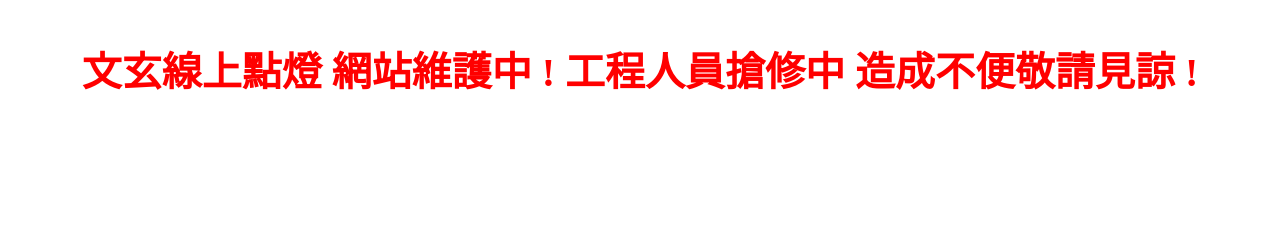
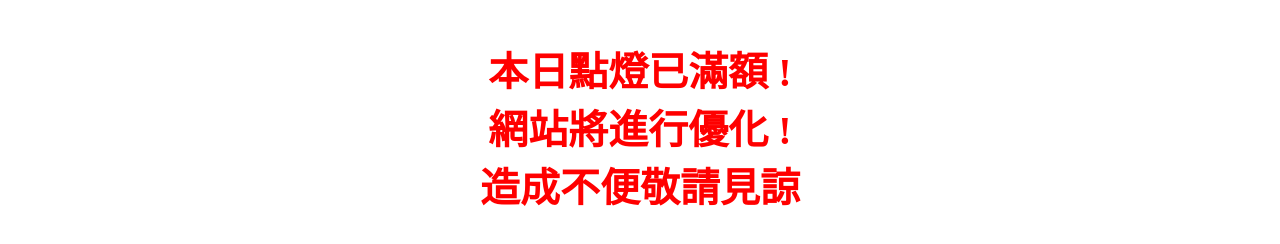
Before and after one commit to jiaren23/matain, a plain HTML site: page index.html in a window 1280 px wide. Drawn offline with Linux system fonts and the light colour scheme.

Commit message:
Update index.html

```diff
--- a/index.html
+++ b/index.html
@@ -18,9 +18,10 @@
 </head>
 <body>
 
-    <p>  文玄線上點燈 網站維護中 !
-        工程人員搶修中
-        造成不便敬請見諒 !</p>
+    <p>  本日點燈已滿額 ! <br>
+網站將進行優化 !<br>
+造成不便敬請見諒
+</p>
 
 </body>
 </html>
```
